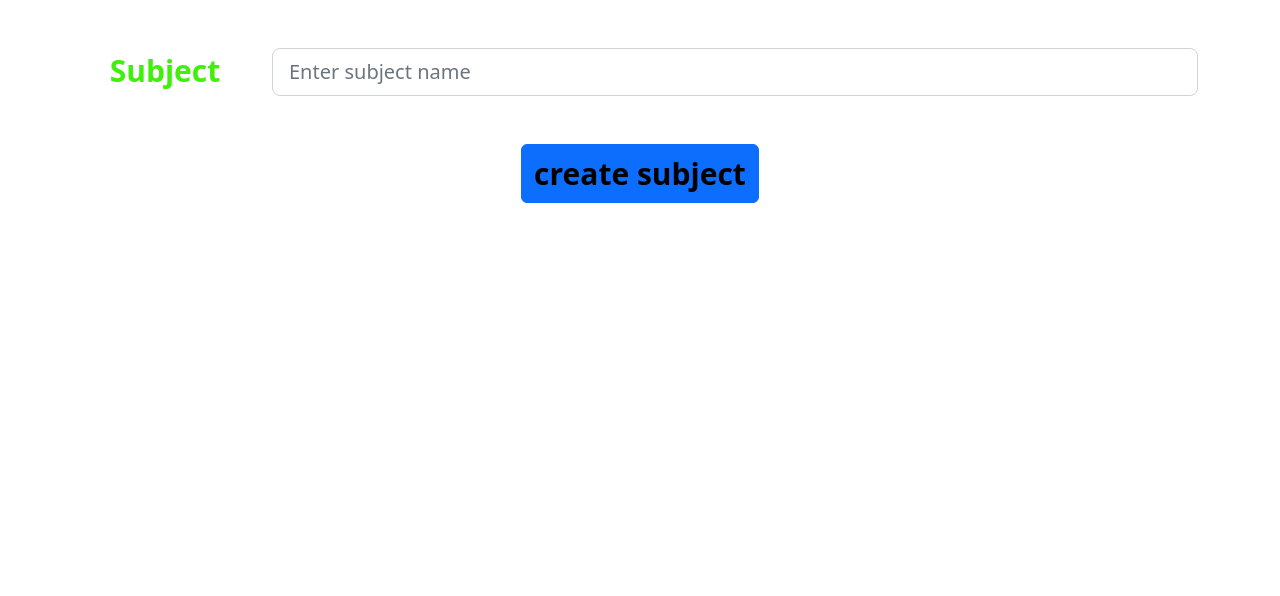
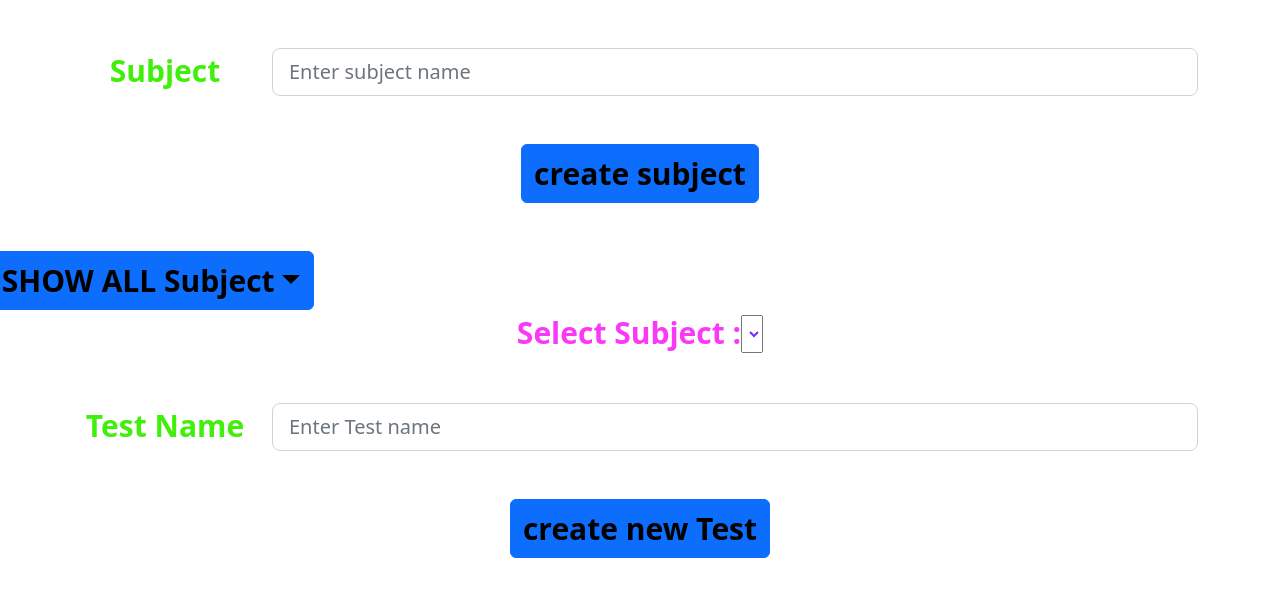
Before and after one commit to nilesh44/mcq-react, a React (Create React App) app: page / in a window 1280 px wide. Shown: the top 596 px of the page. Built offline with nearby package versions, Linux system fonts and the light colour scheme.

Commit message:
added createtest

```diff
--- a/src/App.tsx
+++ b/src/App.tsx
@@ -2,10 +2,14 @@ import React from "react";
 import logo from "./logo.svg";
 import "./App.css";
 import Subject from "./subject/Subject";
+import GetSubject from "./subject/GetSubject";
+import CreateTest from "./mcqTest/CreateTest";
 function App() {
   return (
     <div className="App">
       <Subject />
+      <GetSubject />
+      <CreateTest />
     </div>
   );
 }
--- /dev/null
+++ b/src/mcqTest/CreateTest.tsx
@@ -0,0 +1,152 @@
+import React, { useState } from "react";
+import Error from "../subject/Error";
+
+const CreateTest = () => {
+  let [subjects, setSubject] = useState<string[]>([""]);
+  const [testName, setTestName] = useState("");
+  const [error, setError] = useState("");
+  const [subjectName, setSubjectName] = useState("");
+
+  const handleSubmit = (event: React.SyntheticEvent<HTMLFormElement>) => {
+    console.log("handleSubmit for test");
+    event.preventDefault();
+    fetch("http://localhost:8083/test/create", {
+      method: "POST", // or 'PUT'
+      headers: {
+        "Content-Type": "application/json",
+      },
+      body: JSON.stringify({ testName: testName, subjectName: subjectName }),
+    })
+      .then((response) => response)
+      .then((response) => {
+        if (!response.ok) {
+          console.error("Error:", error);
+          console.error(
+            "Error:",
+            response.json().then((data) => console.log(data))
+          );
+        } else {
+          console.log(
+            "Success:",
+            response.text().then((data) => console.log(data))
+          );
+        }
+      })
+      .catch((error) => {
+        console.error("Error:", error);
+      });
+  };
+  const handleChangeForOption = (
+    event: React.ChangeEvent<HTMLSelectElement>
+  ) => {
+    console.log("---------------------");
+    console.log(event.target.value);
+    setSubjectName(event.target.value);
+  };
+  //handle change of input
+  const handleChange = (event: React.ChangeEvent<HTMLInputElement>) => {
+    // console.log(event.target.value);
+    //validate string
+    const regex = new RegExp("^[a-zA-Z0-9]*$");
+    if (!regex.test(event.target.value)) {
+      setError(
+        "only alphabate and numbers are allow e.g science . special character are not allowed"
+      );
+    } else {
+      setError("");
+    }
+    let upperCaseSubject = event.target.value.toUpperCase().toString();
+    setTestName(() => {
+      return upperCaseSubject;
+    });
+  };
+
+  //get all subject
+  const getSubject = (): void => {
+    fetch("http://localhost:8083/subject/getAll", {
+      method: "GET", // or 'PUT'
+      headers: {
+        "Content-Type": "application/json",
+      },
+    })
+      .then((response) => response)
+      .then((response) => {
+        if (!response.ok) {
+          console.error("Error:");
+          console.error(
+            "Error:",
+            response.json().then((data) => console.log(data))
+          );
+        } else {
+          console.log(
+            "Success:",
+            response.json().then((data) => {
+              console.log(data);
+              setSubject(() => data);
+            })
+          );
+        }
+      })
+      .catch((error) => {
+        console.error("Error:", error);
+      });
+  };
+
+  //return view
+  return (
+    <form className="container" onSubmit={handleSubmit}>
+      <div>
+        <label
+          htmlFor="subjects"
+          style={{ color: "#FC38F8", fontSize: "30px", fontWeight: "bold" }}
+        >
+          Select Subject :
+        </label>
+        <select
+          style={{ color: "#7231FC", fontSize: "25px", fontWeight: "bold" }}
+          name="subjects"
+          id="subjects"
+          onChange={handleChangeForOption}
+          onClick={getSubject}
+        >
+          {subjects.sort().map((subject) => {
+            return <option value={subject}> {subject}</option>;
+          })}
+        </select>
+      </div>
+
+      <div className="row mt-5">
+        <label
+          className="col-sm-2 form-group"
+          style={{ color: "#41F00A", fontSize: "30px", fontWeight: "bold" }}
+        >
+          Test Name
+        </label>
+        <div className="col-sm-10 input-group-lg">
+          <input
+            type="text"
+            className="form-control"
+            id="subject"
+            placeholder="Enter Test name"
+            value={testName}
+            onChange={handleChange}
+          />
+        </div>
+      </div>
+
+      <div>
+        <Error error={error} />
+      </div>
+
+      <button
+        type="submit"
+        className=" row btn btn-primary mt-5"
+        style={{ color: "#000000", fontSize: "30px", fontWeight: "bold" }}
+      >
+        create new Test
+      </button>
+    </form>
+  );
+};
+
+export default CreateTest;
--- /dev/null
+++ b/src/subject/Error.tsx
@@ -0,0 +1,18 @@
+import React from "react";
+
+const Error = (props: { error: string }): JSX.Element => {
+  if (props.error != null && props.error != "") {
+    return (
+      <React.Fragment>
+        <div>
+          <text style={{ color: "Red", fontSize: "20px", fontWeight: "bold" }}>
+            {props.error}
+          </text>
+        </div>
+      </React.Fragment>
+    );
+  }
+  return <div></div>;
+};
+
+export default Error;
--- /dev/null
+++ b/src/subject/GetSubject.tsx
@@ -0,0 +1,75 @@
+import { url } from "inspector";
+import React, { useState } from "react";
+import "bootstrap/dist/js/bootstrap.js";
+import "bootstrap/dist/css/bootstrap.min.css";
+const GetSubject = () => {
+  let [subjects, setSubject] = useState<string[]>([""]);
+  const getSubject = (): void => {
+    fetch("http://localhost:8083/subject/getAll", {
+      method: "GET", // or 'PUT'
+      headers: {
+        "Content-Type": "application/json",
+      },
+    })
+      .then((response) => response)
+      .then((response) => {
+        if (!response.ok) {
+          console.error("Error:");
+          console.error(
+            "Error:",
+            response.json().then((data) => console.log(data))
+          );
+        } else {
+          console.log(
+            "Success:",
+            response.json().then((data) => {
+              console.log(data);
+              setSubject(() => data);
+            })
+          );
+        }
+      })
+      .catch((error) => {
+        console.error("Error:", error);
+      });
+  };
+  return (
+    <div className="row dropdown">
+      <button
+        className=" col-3 btn btn-primary dropdown-toggle mt-5"
+        type="button"
+        id="dropdownMenuButton1"
+        data-bs-toggle="dropdown"
+        aria-expanded="false"
+        style={{ color: "#000000", fontSize: "30px", fontWeight: "bold" }}
+        onClick={getSubject}
+      >
+        SHOW ALL Subject
+      </button>
+      <ul
+        className=" col-3 dropdown-menu"
+        aria-labelledby="dropdownMenuButton1"
+      >
+        {subjects.sort().map((subject) => {
+          return (
+            <li>
+              <a
+                className="dropdown-item"
+                href="#"
+                style={{
+                  color: "#000000",
+                  fontSize: "30px",
+                  fontWeight: "normal",
+                }}
+              >
+                {subject}
+              </a>
+            </li>
+          );
+        })}
+      </ul>
+    </div>
+  );
+};
+
+export default GetSubject;
--- a/src/subject/Subject.tsx
+++ b/src/subject/Subject.tsx
@@ -1,13 +1,64 @@
-import React from "react";
+import React, { ReactNode, useState } from "react";
 import "bootstrap/dist/css/bootstrap.min.css";
+import Error from "./Error";
+import { url } from "inspector";
+
 const Subject = () => {
+  const [subjectName, setSubjectName] = useState("");
+  const [error, setError] = useState("");
+
+  const handleChange = (event: React.ChangeEvent<HTMLInputElement>) => {
+    // console.log(event.target.value);
+    //validate string
+    const regex = new RegExp("^[a-zA-Z]*$");
+    if (!regex.test(event.target.value)) {
+      setError(
+        "only alphabate are allow e.g science . Numbers and special character are not allowed"
+      );
+    } else {
+      setError("");
+    }
+    let upperCaseSubject = event.target.value.toUpperCase().toString();
+    setSubjectName(() => {
+      return upperCaseSubject;
+    });
+  };
+  const handleSubmit = (event: React.SyntheticEvent<HTMLFormElement>) => {
+    console.log("handleSubmit called");
+    event.preventDefault();
+    fetch("http://localhost:8083/subject/create", {
+      method: "POST", // or 'PUT'
+      headers: {
+        "Content-Type": "application/json",
+      },
+      body: JSON.stringify({ name: subjectName }),
+    })
+      .then((response) => response)
+      .then((response) => {
+        if (!response.ok) {
+          console.error("Error:", error);
+          console.error(
+            "Error:",
+            response.json().then((data) => console.log(data))
+          );
+        } else {
+          console.log(
+            "Success:",
+            response.text().then((data) => console.log(data))
+          );
+        }
+      })
+      .catch((error) => {
+        console.error("Error:", error);
+      });
+  };
+
   return (
-    <form className="container">
+    <form className="container" onSubmit={handleSubmit}>
       <div className="row mt-5">
         <label
           className="col-sm-2 form-group"
           style={{ color: "#41F00A", fontSize: "30px", fontWeight: "bold" }}
-          htmlFor="exampleInputEmail1"
         >
           Subject
         </label>
@@ -17,9 +68,16 @@ const Subject = () => {
             className="form-control"
             id="subject"
             placeholder="Enter subject name"
+            value={subjectName}
+            onChange={handleChange}
           />
         </div>
       </div>
+
+      <div>
+        <Error error={error} />
+      </div>
+
       <button
         type="submit"
         className=" row btn btn-primary mt-5"
```
